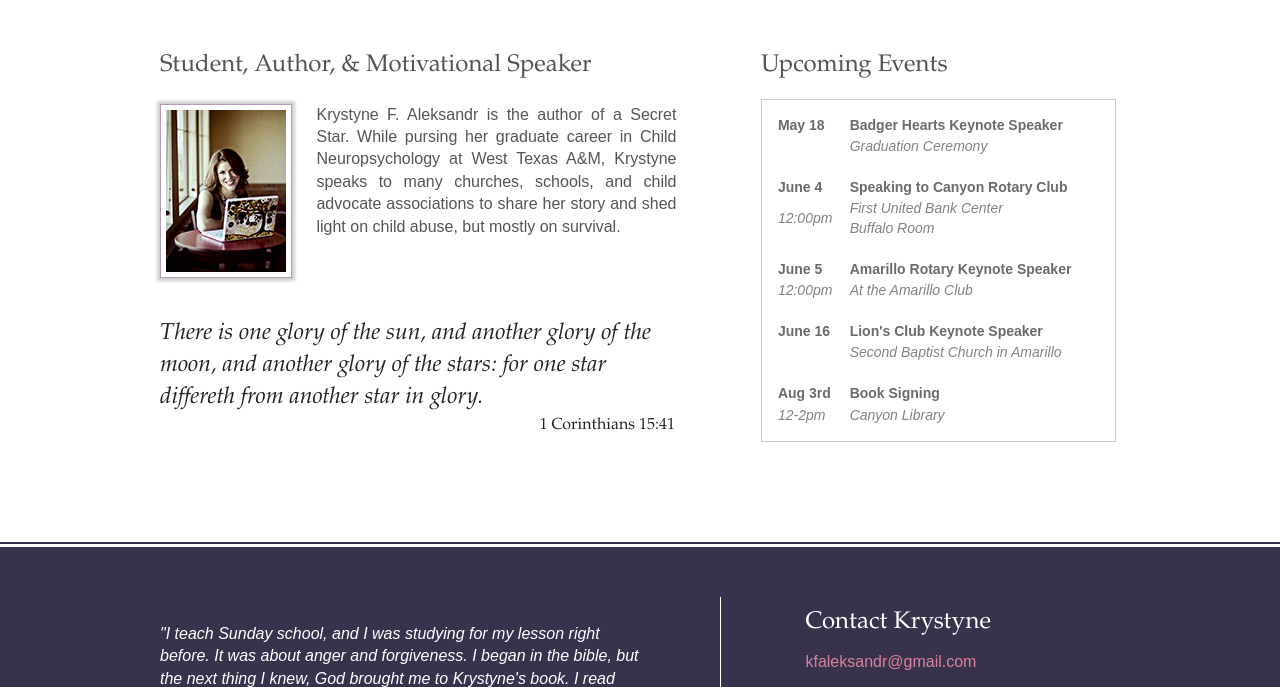
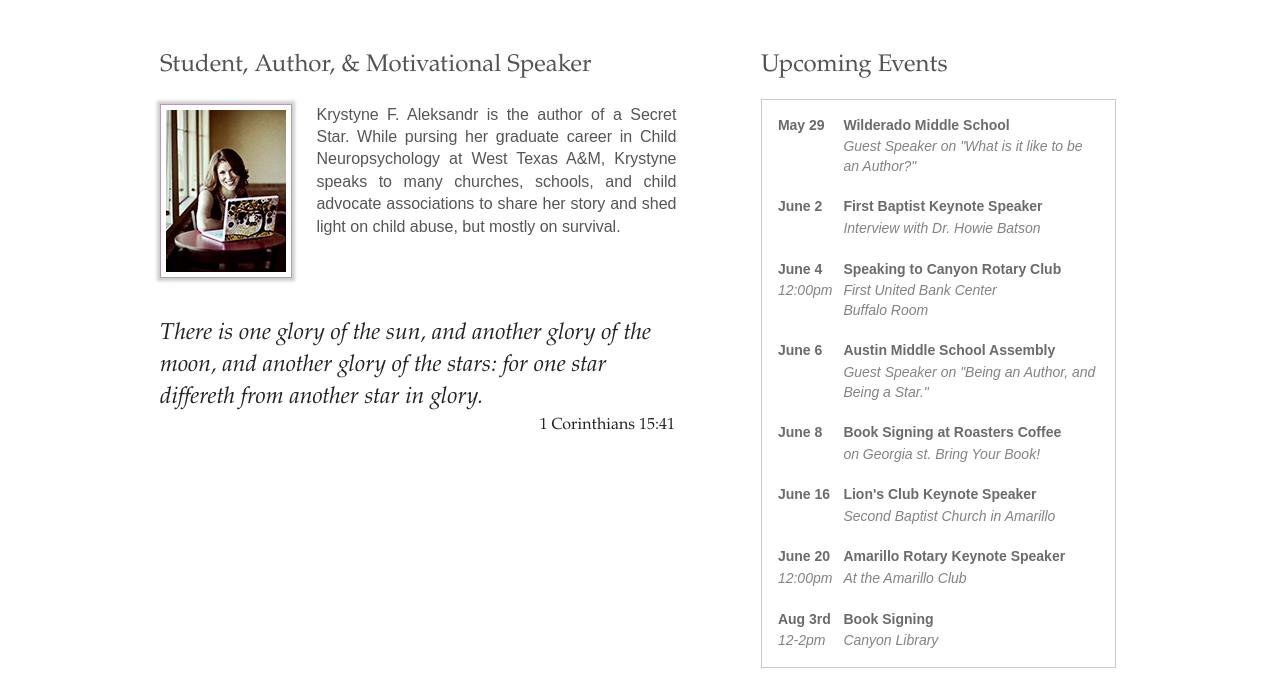
Before and after one commit to thorhanks/ASecretStar, a plain HTML site: page Site/index.html in a window 1280 px wide. Shown: the part 930-1617 px from the top of the page. Drawn offline with Linux system fonts and the light colour scheme.

Commit message:
Updated events

```diff
--- a/Site/css/main.css
+++ b/Site/css/main.css
@@ -33,6 +33,13 @@ h1, h2, h3
 .clear
 {
 	clear: both;
+}
+
+
+table th,
+table td
+{
+	vertical-align: top;
 }
 
 
@@ -308,9 +315,9 @@ section
 					padding-top: 20px;
 				}
 
-				section .upcoming table th.sideSpace
+				section .upcoming table .sideSpace
 				{
-					padding-right: 10px;
+					padding-left: 10px;
 				}
 
 .divider
--- a/Site/index.html
+++ b/Site/index.html
@@ -96,48 +96,75 @@
 							</colgroup>
 							<tbody>
 								<tr>
-									<th class="sideSpace">May 18</th>
-									<th>Badger Hearts Keynote Speaker</th>
+									<th>May 29</th>
+									<th class="sideSpace">Wilderado Middle School</th>
 								</tr>
 								<tr>
 									<td></td>
-									<td>Graduation Ceremony</td>
+									<td class="sideSpace">Guest Speaker on "What is it like to be an Author?"</td>
 								</tr>
 
 								<tr class="topSpace">
-									<th class="sideSpace">June 4</th>
-									<th>Speaking to Canyon Rotary Club</th>
+									<th>June 2</th>
+									<th class="sideSpace">First Baptist Keynote Speaker</th>
+								</tr>
+								<tr>
+									<td></td>
+									<td class="sideSpace">Interview with Dr. Howie Batson</td>
+								</tr>
+
+								<tr class="topSpace">
+									<th>June 4</th>
+									<th class="sideSpace">Speaking to Canyon Rotary Club</th>
 								</tr>
 								<tr>
 									<td>12:00pm</td>
-									<td>First United Bank Center<br/>Buffalo Room</td>
+									<td class="sideSpace">First United Bank Center<br/>Buffalo Room</td>
 								</tr>
 
 								<tr class="topSpace">
-									<th class="sideSpace">June 5</th>
-									<th>Amarillo Rotary Keynote Speaker</th>
+									<th>June 6</th>
+									<th class="sideSpace">Austin Middle School Assembly</th>
+								</tr>
+								<tr>
+									<td></td>
+									<td class="sideSpace">Guest Speaker on "Being an Author, and Being a Star."</td>
+								</tr>
+
+								<tr class="topSpace">
+									<th>June 8</th>
+									<th class="sideSpace">Book Signing at Roasters Coffee</th>
+								</tr>
+								<tr>
+									<td></td>
+									<td class="sideSpace">on Georgia st. Bring Your Book!</td>
+								</tr>
+
+								<tr class="topSpace">
+									<th>June 16</th>
+									<th class="sideSpace">Lion's Club Keynote Speaker</th>
+								</tr>
+								<tr>
+									<td></td>
+									<td class="sideSpace">Second Baptist Church in Amarillo</td>
+								</tr>
+
+								<tr class="topSpace">
+									<th>June 20</th>
+									<th class="sideSpace">Amarillo Rotary Keynote Speaker</th>
 								</tr>
 								<tr>
 									<td>12:00pm</td>
-									<td>At the Amarillo Club</td>
+									<td class="sideSpace">At the Amarillo Club</td>
 								</tr>
 
 								<tr class="topSpace">
-									<th class="sideSpace">June 16</th>
-									<th>Lion's Club Keynote Speaker</th>
-								</tr>
-								<tr>
-									<td></td>
-									<td>Second Baptist Church in Amarillo</td>
-								</tr>
-
-								<tr class="topSpace">
-									<th class="sideSpace">Aug 3rd</th>
-									<th>Book Signing</th>
+									<th>Aug 3rd</th>
+									<th class="sideSpace">Book Signing</th>
 								</tr>
 								<tr>
 									<td>12-2pm</td>
-									<td>Canyon Library</td>
+									<td class="sideSpace">Canyon Library</td>
 								</tr>
 							</tbody>
 						</table>
```
